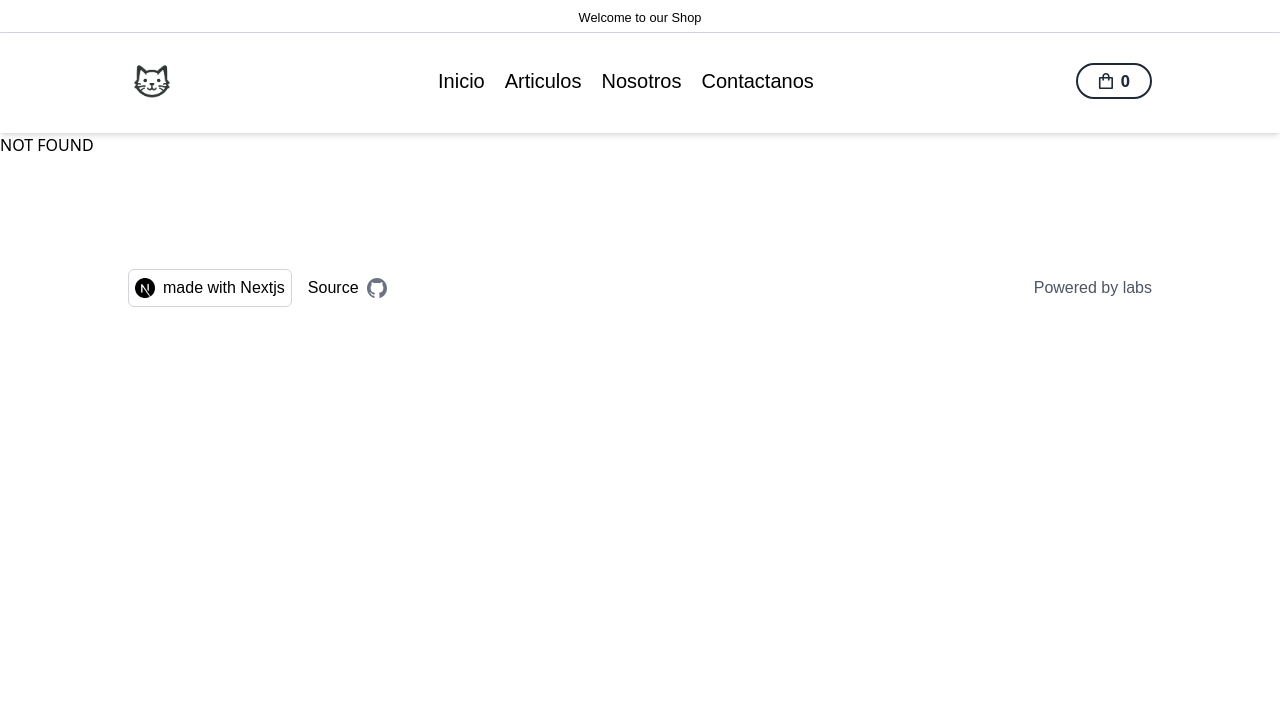
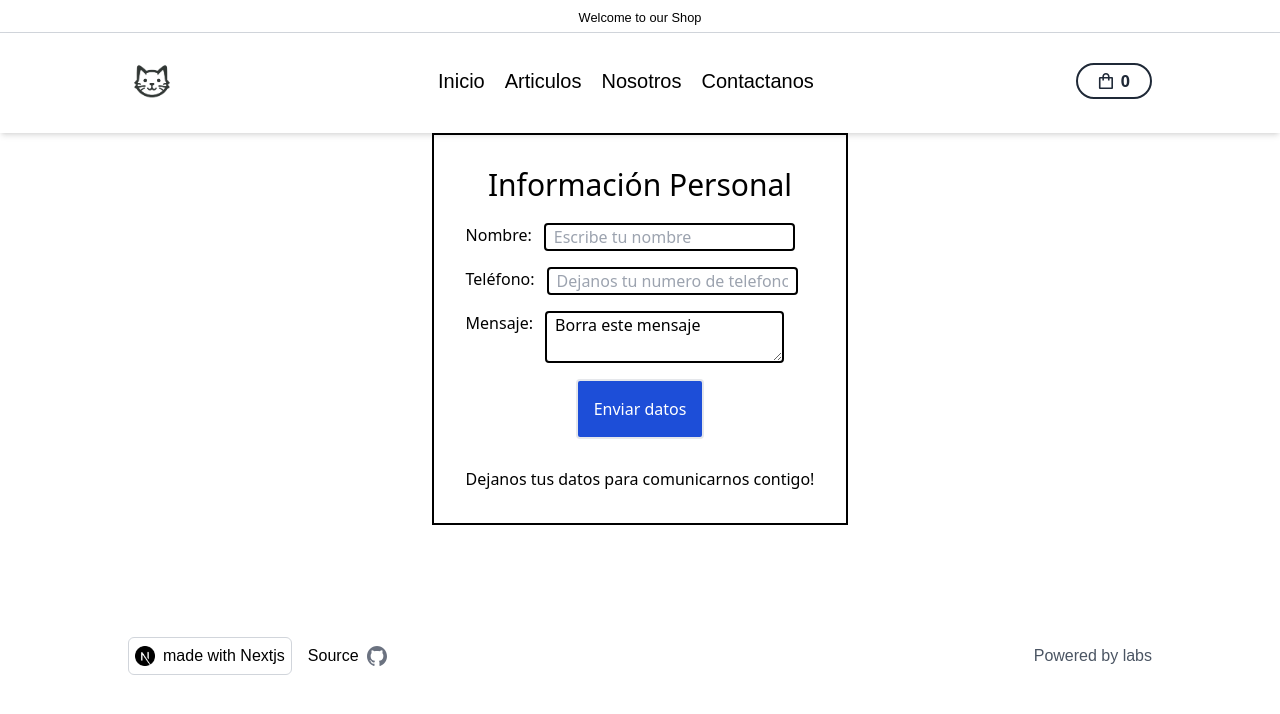
Before and after one commit to sebastiandotdev/merch, a Next.js app: page /contact-us in a window 1280 px wide. Before the commit this address had no page. Shown: the top 714 px of the page. Built offline with nearby package versions, Linux system fonts and the light colour scheme; a web font is replaced by a local one.

Commit message:
feat: add page contact

```diff
--- /dev/null
+++ b/app/contact-us/page.tsx
@@ -0,0 +1,58 @@
+export default function ContactUs() {
+  return (
+    <>
+      <section className='w-full flex  justify-center items-center  '>
+        <form action=''>
+          <div className='container w-max border-2 border-black py-8 px-8'>
+            <h1 className='text-3xl mb-5 text-center'> Información Personal</h1>
+            <div className='flex gap-3 mb-4'>
+              <label htmlFor='name'>Nombre:</label>
+              <input
+                type='text'
+                name='name'
+                placeholder='Escribe tu nombre'
+                className=' border-2 border-black rounded px-2'
+                required
+              />
+            </div>
+
+            <div className='flex gap-3 mb-4'>
+              <label htmlFor='tel'>Teléfono:</label>
+              <input
+                type='tel'
+                name='tel'
+                pattern='[0-9]{9}'
+                placeholder='Dejanos tu numero de telefono'
+                className='border-2 border-black rounded px-2'
+                required
+              />
+            </div>
+
+            <div className='flex gap-3 mb-4'>
+              <label htmlFor='message'>Mensaje:</label>
+              <textarea
+                name=''
+                id=''
+                placeholder='Dejanos tu mensaje o sugerencia'
+                className='border-2 border-black rounded px-2'
+                cols={22}
+                required
+                defaultValue='Borra este mensaje'
+              ></textarea>
+            </div>
+
+            <div className='flex justify-center mb-4'>
+              <button
+                type='submit'
+                className='rounded border-2 bg-blue-700 text-white p-4 flex mb-3 '
+              >
+                Enviar datos
+              </button>
+            </div>
+            <h3>Dejanos tus datos para comunicarnos contigo!</h3>
+          </div>
+        </form>
+      </section>
+    </>
+  )
+}
```
